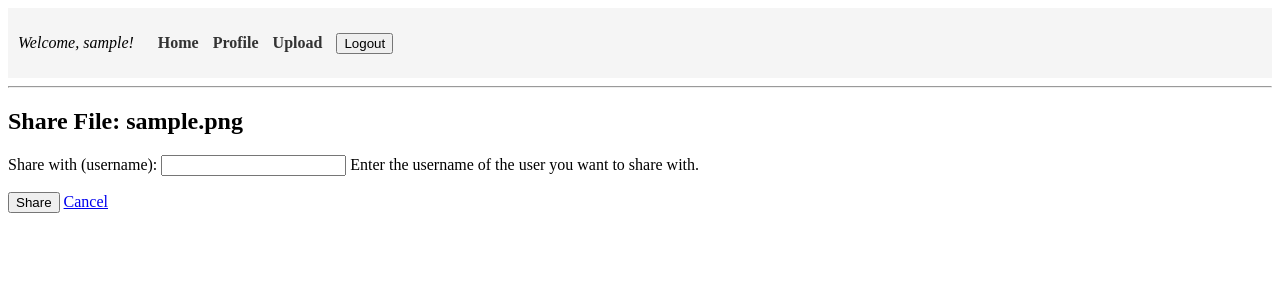
After one commit to jsan0211/django_fileshare, a Django app: page /files/share/1/ in a window 1280 px wide. The commit adds this page. Shown: the top 300 px of the page. Run offline with Django 5.2, Linux system fonts and the light colour scheme; a user stored in the database is signed in; tables that the repository leaves empty hold one stand-in row (values such as "Sample post").

Commit message:
Implement user-to-user file sharing feature with share form and shared files section

```diff
--- a/files/forms.py
+++ b/files/forms.py
@@ -1,5 +1,6 @@
 from django import forms
 from .models import UploadedFile
+from django.contrib.auth.models import User
 
 class UploadFileForm(forms.ModelForm):
     expires_in_hours = forms.IntegerField(
@@ -26,3 +27,19 @@ class UploadFileForm(forms.ModelForm):
         if commit:
             instance.save()
         return instance
+
+class ShareFileForm(forms.Form):
+    username = forms.CharField(
+        label="Share with (username)",
+        max_length=150,
+        help_text="Enter the username of the user you want to share with."
+    )
+
+    def clean_username(self):
+        username = self.cleaned_data['username']
+        # Make sure the user exists
+        try:
+            user = User.objects.get(username=username)
+        except User.DoesNotExist:
+            raise forms.ValidationError("No user with that username exists.")
+        return user
--- a/files/models.py
+++ b/files/models.py
@@ -10,6 +10,7 @@ class UploadedFile(models.Model): # defining a database table. Turns into real t
     uploaded_by = models.ForeignKey(User, on_delete=models.CASCADE) # connects file to a specific user (uploader) if user deleted then delete files
     uploaded_at = models.DateTimeField(auto_now_add=True) # django autofills timestamp
     expires_at = models.DateTimeField(default=default_expiry)
+    shared_with = models.ManyToManyField(User, blank=True, related_name='shared_files')
 
 
     def __str__(self): # just for display in django admin or debug
--- /dev/null
+++ b/files/templates/files/share_file.html
@@ -0,0 +1,10 @@
+{% extends 'base.html' %}
+{% block content %}
+  <h2>Share File: {{ file.file.name|cut:"uploads/" }}</h2>
+  <form method="post">
+    {% csrf_token %}
+    {{ form.as_p }}
+    <button type="submit">Share</button>
+    <a href="{% url 'profile' %}">Cancel</a>
+  </form>
+{% endblock %}
--- a/files/urls.py
+++ b/files/urls.py
@@ -5,4 +5,5 @@ urlpatterns = [
     path('upload/', views.upload_file_view, name='upload'),
     path('download/<int:file_id>/', views.secure_download, name='secure_download'),
     path('delete/<int:file_id>/', views.delete_file, name='delete_file'),
+    path('share/<int:file_id>/', views.share_file, name='share_file'),
 ]
--- a/files/views.py
+++ b/files/views.py
@@ -1,10 +1,12 @@
-from django.shortcuts import render, redirect
+from django.shortcuts import render, get_object_or_404, redirect
 from django.http import FileResponse, Http404
+from django.contrib import messages
 from django.contrib.auth.decorators import login_required
 from django.shortcuts import get_object_or_404
+from django.utils import timezone
 from .forms import UploadFileForm
+from .forms import ShareFileForm
 from .models import UploadedFile
-from django.utils import timezone
 from datetime import timedelta
 import os
 
@@ -57,3 +59,20 @@ def delete_file(request, file_id):
 
     # If GET, show confirmation page
     return render(request, 'files/delete_confirm.html', {'file': file})
+
+@login_required
+def share_file(request, file_id):
+    file = get_object_or_404(UploadedFile, id=file_id, uploaded_by=request.user)
+
+    if request.method == 'POST':
+        form = ShareFileForm(request.POST)
+        if form.is_valid():
+            user_to_share = form.cleaned_data['username']  # this is actually a User object
+            # Add to many-to-many field:
+            file.shared_with.add(user_to_share)
+            messages.success(request, f"File shared with {user_to_share.username}.")
+            return redirect('profile')
+    else:
+        form = ShareFileForm()
+
+    return render(request, 'files/share_file.html', {'form': form, 'file': file})
```
Also changed, not shown: core/templates/core/profile.html (+17 -0 lines), core/views.py (+8 -1 lines), files/migrations/0003_uploadedfile_shared_with.py (added), 1 other file.
